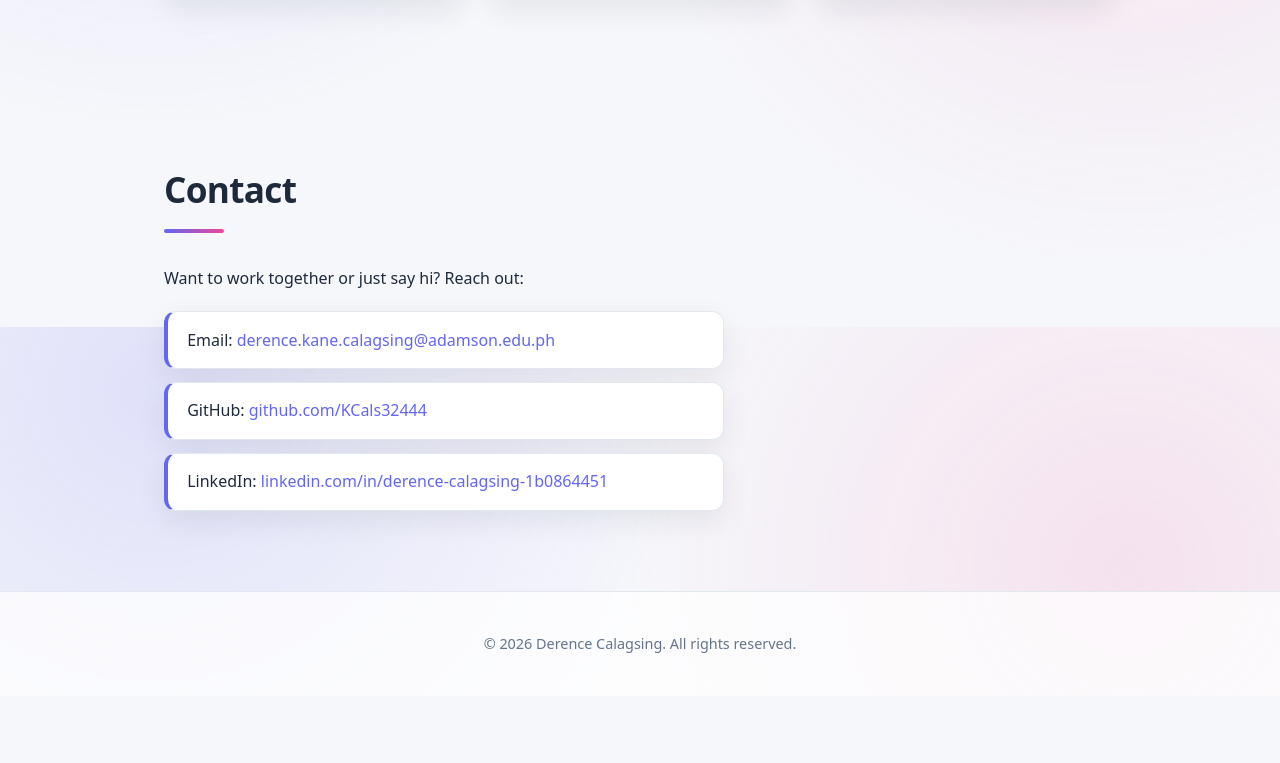
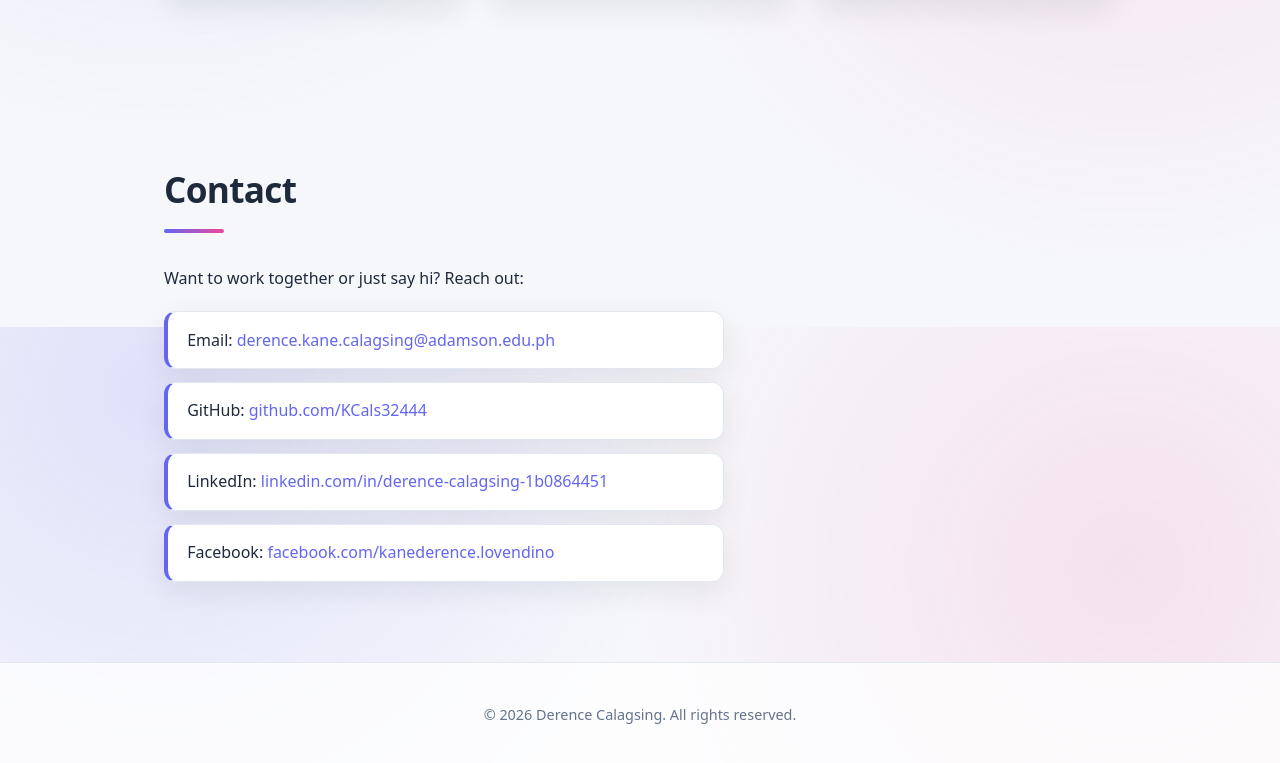
Before and after one commit to KCals32444/CALAGSING_FINAL_ITC_PROJECT, a Next.js app in the folder final-project/: page / in a window 1280 px wide. Shown: the part 2073-2836 px from the top of the page. Before the commit the page ends 2769 px from the top, so only its background shows below. Built offline with nearby package versions, Linux system fonts and the light colour scheme.

Commit message:
Add Facebook link to contact section

```diff
--- a/final-project/app/page.js
+++ b/final-project/app/page.js
@@ -116,6 +116,9 @@ export default function Home() {
             <li>
               LinkedIn: <a href="https://www.linkedin.com/in/derence-calagsing-1b0864451" target="_blank" rel="noreferrer">linkedin.com/in/derence-calagsing-1b0864451</a>
             </li>
+            <li>
+              Facebook: <a href="https://www.facebook.com/kanederence.lovendino" target="_blank" rel="noreferrer">facebook.com/kanederence.lovendino</a>
+            </li>
           </ul>
         </section>
       </main>
```
